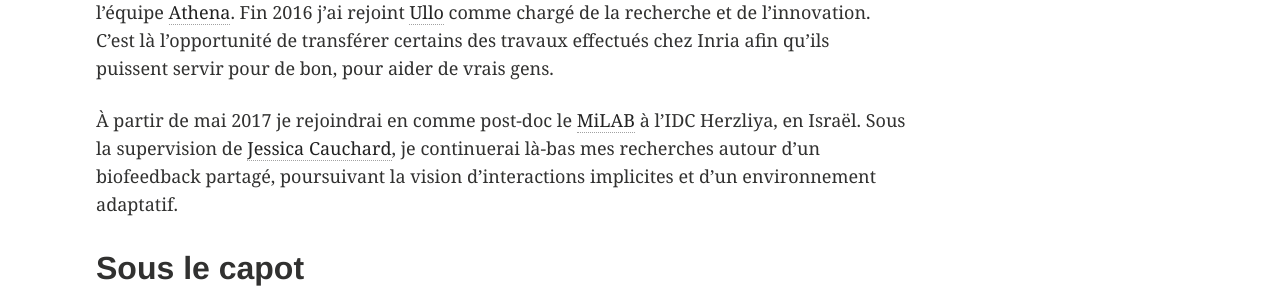
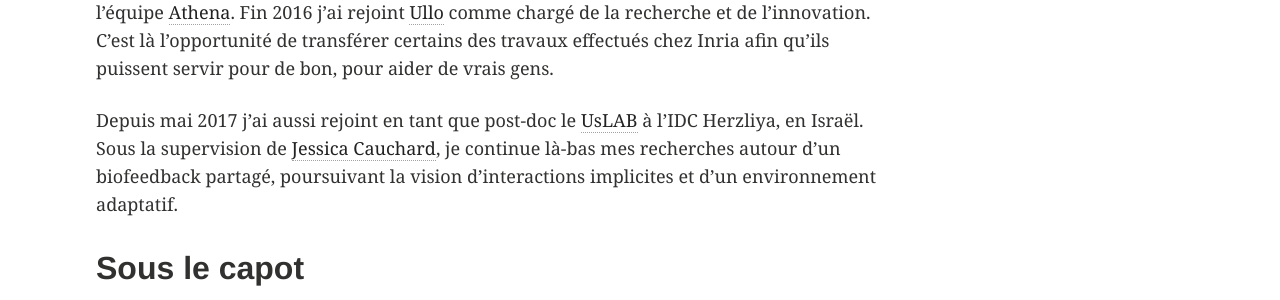
Before and after one commit to jfrey-xx/jfrey-xx.github.io, a Jekyll site: the page built from _pages/fr/a-propos.md, in a window 1280 px wide. Shown: the part 804-1104 px from the top of the page. Built offline with Jekyll 4.4.1, drawn with Linux system fonts in a browser that asks for light colours.

Commit message:
update about FR

```diff
--- a/_pages/fr/a-propos.md
+++ b/_pages/fr/a-propos.md
@@ -11,7 +11,7 @@
 
 Après la fin de ma thèse j'ai enseigné pendant un semestre en tant qu'ATER à l'université de Bordeaux, et j'ai passé quelques mois en tant qu'ingénieur de recherche chez Inria, rattaché à l'équipe [Athena](https://team.inria.fr/athena/fr/). Fin 2016 j'ai rejoint [Ullo](http://ullo.fr) comme chargé de la recherche et de l'innovation. C'est là l'opportunité de transférer certains des travaux effectués chez Inria afin qu'ils puissent servir pour de bon, pour aider de vrais gens.
 
-À partir de mai 2017 je rejoindrai en comme post-doc le [MiLAB](http://milab.idc.ac.il/) à l'IDC Herzliya, en Israël. Sous la supervision de [Jessica Cauchard](http://www.jessicacauchard.com/), je continuerai là-bas mes recherches autour d'un biofeedback partagé, poursuivant la vision d'interactions implicites et d'un environnement adaptatif.
+Depuis mai 2017 j'ai aussi rejoint en tant que post-doc le [UsLAB](http://hci.idc.ac.il/) à l'IDC Herzliya, en Israël. Sous la supervision de [Jessica Cauchard](http://www.jessicacauchard.com/), je continue là-bas mes recherches autour d'un biofeedback partagé, poursuivant la vision d'interactions implicites et d'un environnement adaptatif.
 
 ## Sous le capot
 
```
